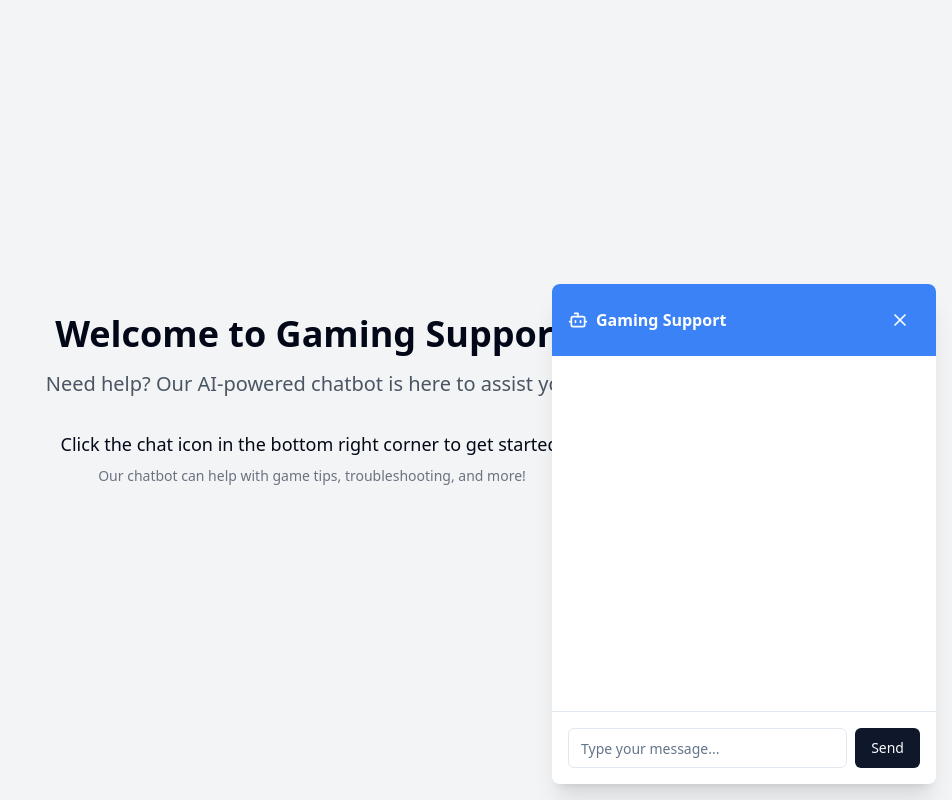
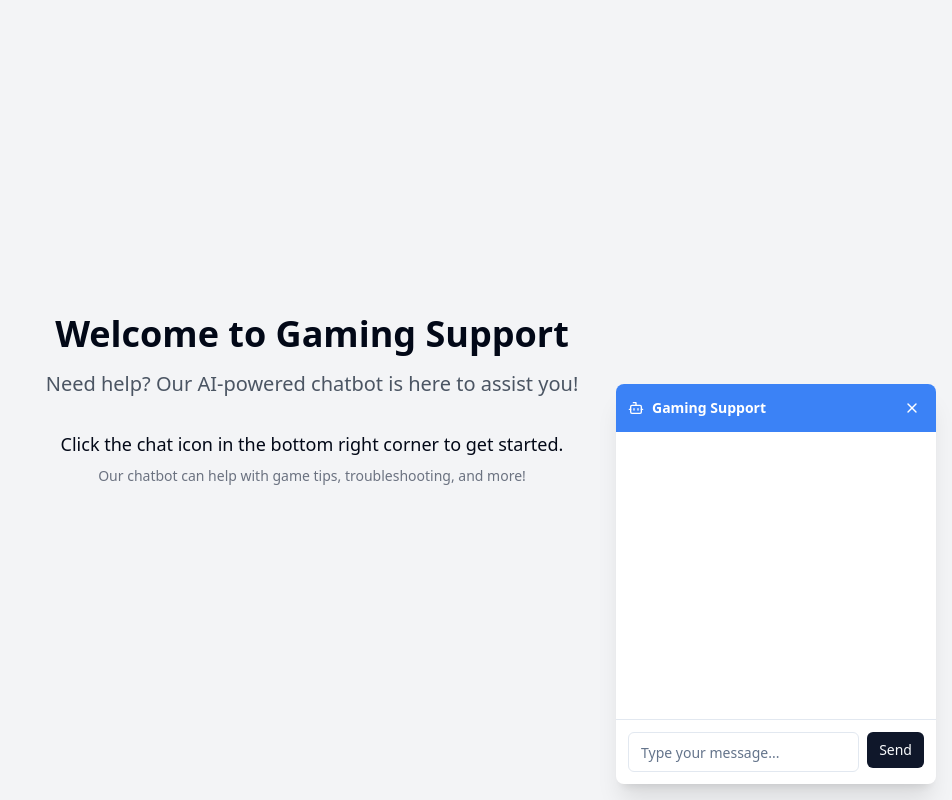
Before and after one commit to KKSpro/chatpop-gamer-stream, a React (Vite) app: page / in a window 1280 px wide. Both pictures are taken after a click on the button 1232 px from the left and 752 px from the top of the page. Shown: the whole page, without its empty margins (328-1280 px from the left). Built offline with nearby package versions, Linux system fonts and the light colour scheme.

Commit message:
Resize chatbot popup window
Adjusted the dimensions of the chatbot popup window to make it smaller for improved user experience.
[skip gpt_engineer]

```diff
--- a/src/components/ChatbotPopup.tsx
+++ b/src/components/ChatbotPopup.tsx
@@ -72,34 +72,34 @@ const ChatbotPopup: React.FC = () => {
       {!isOpen && (
         <Button
           onClick={() => setIsOpen(true)}
-          className="rounded-full w-16 h-16 bg-blue-500 hover:bg-blue-600 text-white shadow-lg"
+          className="rounded-full w-12 h-12 bg-blue-500 hover:bg-blue-600 text-white shadow-lg"
         >
-          <Bot size={24} />
+          <Bot size={20} />
         </Button>
       )}
       {isOpen && (
-        <div className="bg-white rounded-lg shadow-xl w-80 sm:w-96 flex flex-col h-[500px]">
-          <div className="flex justify-between items-center p-4 bg-blue-500 text-white rounded-t-lg">
-            <h3 className="font-semibold flex items-center">
-              <Bot size={20} className="mr-2" />
+        <div className="bg-white rounded-lg shadow-xl w-64 sm:w-80 flex flex-col h-[400px]">
+          <div className="flex justify-between items-center p-3 bg-blue-500 text-white rounded-t-lg">
+            <h3 className="font-semibold text-sm flex items-center">
+              <Bot size={16} className="mr-2" />
               Gaming Support
             </h3>
             <Button
               variant="ghost"
               size="icon"
               onClick={handleClosePopup}
-              className="text-white hover:bg-blue-600 rounded-full"
+              className="text-white hover:bg-blue-600 rounded-full h-6 w-6"
             >
-              <X size={20} />
+              <X size={16} />
             </Button>
           </div>
-          <ScrollArea className="flex-grow p-4" ref={scrollAreaRef}>
+          <ScrollArea className="flex-grow p-3" ref={scrollAreaRef}>
             {messages.map((message) => (
               <ChatMessage key={message.id} message={message} />
             ))}
-            {isStreaming && <div className="text-gray-500 animate-pulse">Bot is typing...</div>}
+            {isStreaming && <div className="text-gray-500 animate-pulse text-xs">Bot is typing...</div>}
           </ScrollArea>
-          <div className="p-4 border-t">
+          <div className="p-3 border-t">
             <form
               onSubmit={(e) => {
                 e.preventDefault();
@@ -112,9 +112,9 @@ const ChatbotPopup: React.FC = () => {
                 placeholder="Type your message..."
                 value={input}
                 onChange={(e) => setInput(e.target.value)}
-                className="flex-grow"
+                className="flex-grow text-sm"
               />
-              <Button type="submit" disabled={isStreaming}>
+              <Button type="submit" disabled={isStreaming} size="sm">
                 Send
               </Button>
             </form>
```
